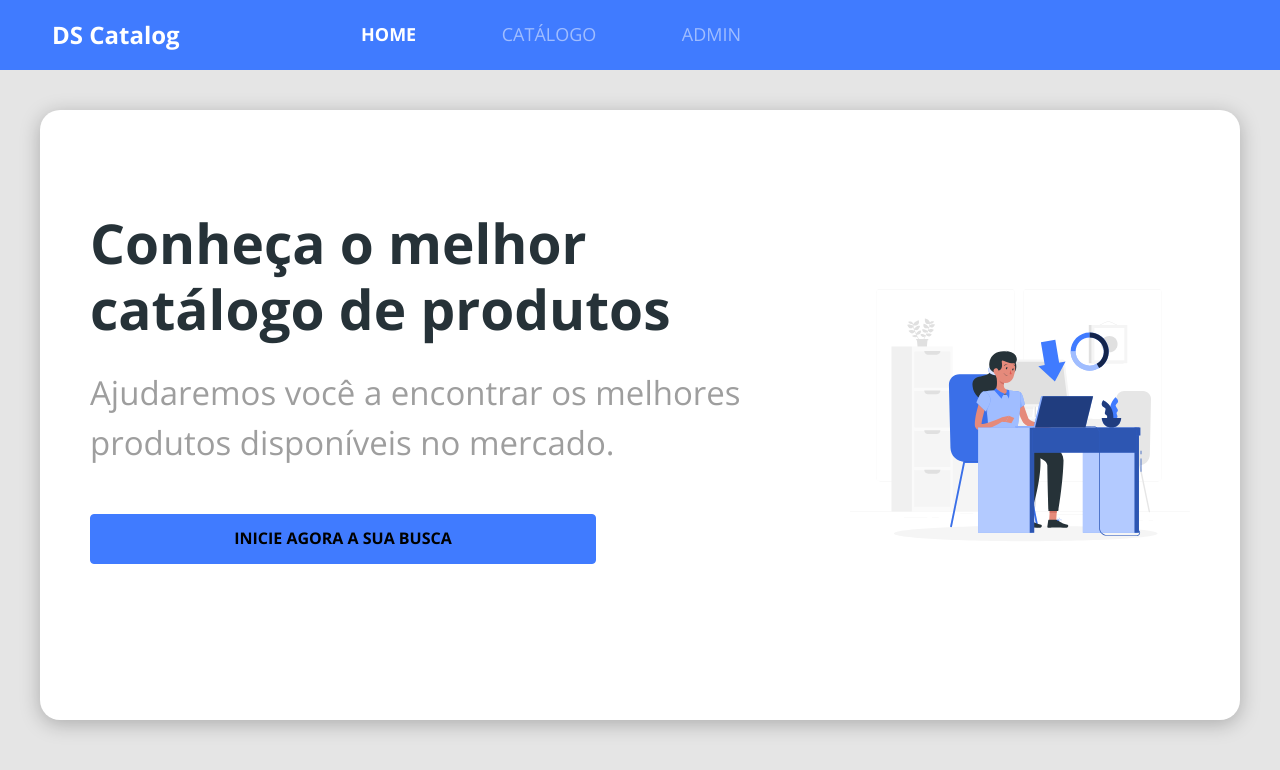
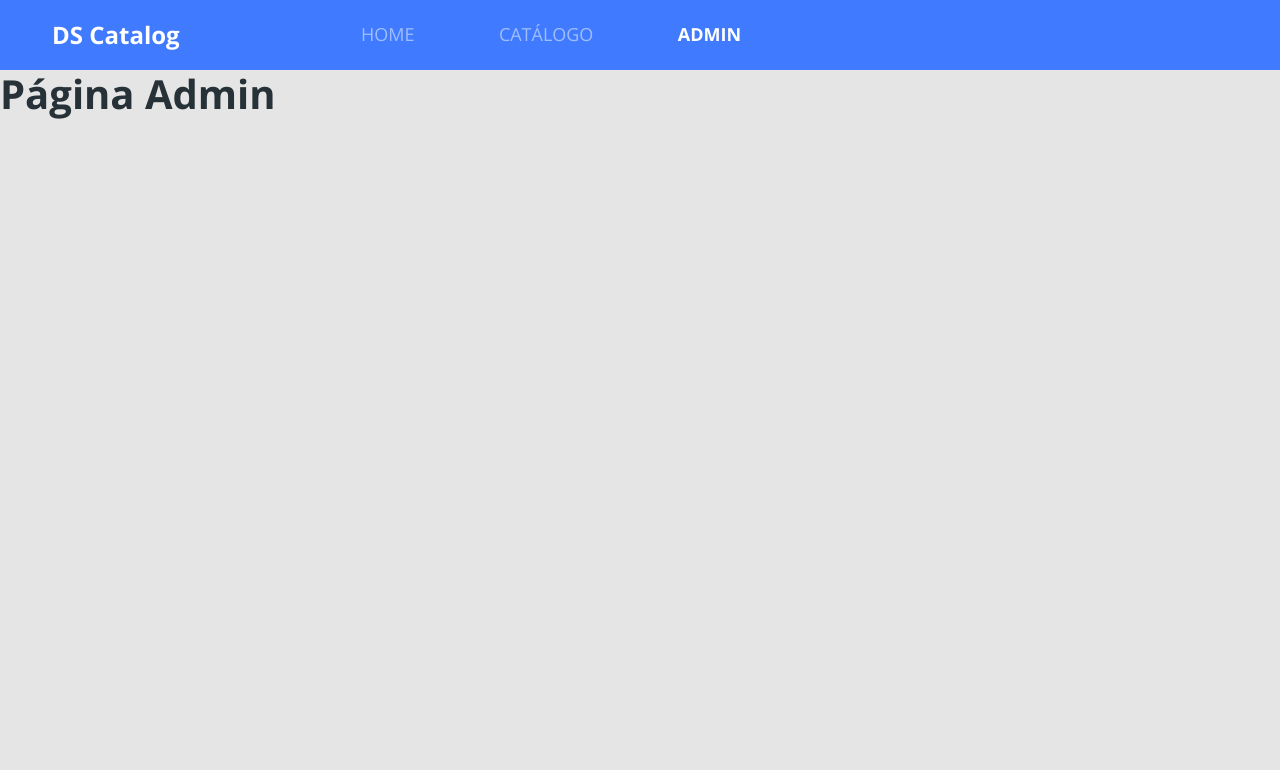
Before and after one commit to MateusLBSantos/dscatalog, a React (Create React App) app in the folder frontweb/: page /admin in a window 1280 px wide. Shown: the top 770 px of the page. Built offline with nearby package versions, Linux system fonts and the light colour scheme.

Commit message:
Route error resolved, issue caused by import collapse

```diff
--- a/frontweb/package.json
+++ b/frontweb/package.json
@@ -16,7 +16,7 @@
     "@types/react-router-dom": "^5.1.7",
     "@types/react-select": "^4.0.17",
     "axios": "^0.21.1",
-    "bootstrap": "^5.0.2",
+    "bootstrap": "^5.2.0",
     "jwt-decode": "^3.1.2",
     "msw": "^0.33.2",
     "node-sass": "4.14.1",
--- a/frontweb/src/Routes.tsx
+++ b/frontweb/src/Routes.tsx
@@ -1,19 +1,25 @@
 import Navbar from "components/Navbar";
+import Admin from "pages/Admin";
+import Catalog from "pages/Catalog";
 import Home from "pages/Home";
-import { BrowserRouter,Route, Switch } from "react-router-dom";
-
+import { BrowserRouter, Route, Switch } from "react-router-dom";
 
 
 const Routes = () => (
     <BrowserRouter>
-      <Navbar/>
+        <Navbar />
         <Switch>
-        <Route path="/">
-            <Home/>
+            <Route path="/" exact>
+                <Home />
+            </Route>
+            <Route path="/products">
+                <Catalog />
+            </Route>
+            <Route path="/admin">
+                <Admin />
             </Route>
         </Switch>
     </BrowserRouter>
 );
 
-
 export default Routes;
--- a/frontweb/src/components/Navbar/index.tsx
+++ b/frontweb/src/components/Navbar/index.tsx
@@ -1,13 +1,14 @@
+import { Link, NavLink } from "react-router-dom";
 import "./styles.css"
-import 'bootstrap/js/src/collapse.js';
+
 
 const Navbar = () => {
     return (
         <nav className="navbar navbar-expand-md navbar-dark bg-primary main-nav">
             <div className="container-fluid">
-                <a href="link" className="nav-logo-text">
+                <Link to="/" className="nav-logo-text">
                     <h4>DS Catalog</h4>
-                </a>
+                </Link>
 
                 <button className="navbar-toggler"
                     type="button"
@@ -22,13 +23,13 @@ const Navbar = () => {
                 <div className="collapse navbar-collapse" id="dscatalog-navbar">
                     <ul className="navbar-nav offset-md-2 main-menu">
                         <li>
-                            <a href="link" className="active">HOME</a>
+                            <NavLink to="/" activeClassName="active" exact>HOME</NavLink>
                         </li>
                         <li>
-                            <a href="link">CATÁLOGO</a>
+                            <NavLink to="/products" activeClassName="active">CATÁLOGO</NavLink>
                         </li>
                         <li>
-                            <a href="link">ADMIN</a>
+                            <NavLink to="/admin" activeClassName="active">ADMIN</NavLink>
                         </li>
                     </ul>
                 </div>
--- /dev/null
+++ b/frontweb/src/pages/Admin/index.tsx
@@ -0,0 +1,7 @@
+const Admin = () => {
+    return (
+        <h1>Página Admin</h1>
+    );
+}
+
+export default Admin;
--- a/frontweb/src/pages/Home/index.tsx
+++ b/frontweb/src/pages/Home/index.tsx
@@ -1,5 +1,6 @@
 import { ReactComponent as MainImage } from 'assets/images/Desenho.svg'
 import ButtonIcon from 'components/ButtonIcon';
+import { Link } from 'react-router-dom';
 import './styles.css'
 
 const Home = () => {
@@ -11,8 +12,9 @@ const Home = () => {
                         <h1>Conheça o melhor catálogo de produtos</h1>
                         <p>Ajudaremos você a encontrar os melhores produtos disponíveis no mercado.</p>
                     </div>
-
+                    <Link to="/products">
                         <ButtonIcon />
+                    </Link>
                 </div>
                 <div className="home-image-container">
                     <MainImage />
```
Also changed, not shown: 1 other file (tests, documents, lock files or other folders). Lines whose indentation alone changed are shown as unchanged.
